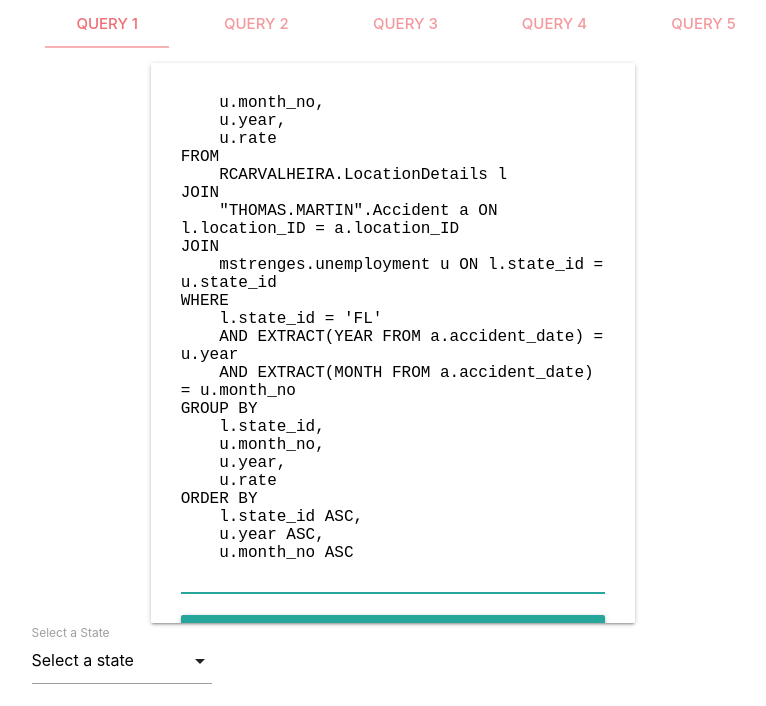
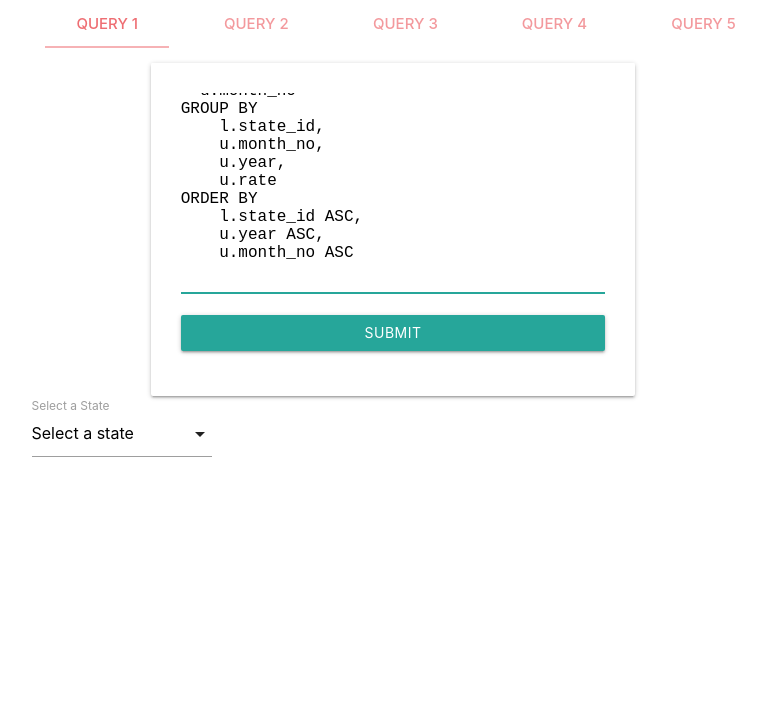
Before and after one commit to ricardocarva/TrendCrash, a website with bundled scripts: page public/index.html in a window 1280 px wide. Shown: the whole page, without its empty margins (247-1013 px from the left). Built offline with nearby package versions, Linux system fonts and the light colour scheme.

Commit message:
small style fix (#9)

```diff
--- a/public/style.css
+++ b/public/style.css
@@ -101,7 +101,8 @@ li a {
 }
 
 #queryInput-1 {
-    height: 500px;
+    height: 200px;
+    overflow-y: scroll;
 }
 
 .select-wrapper {
```
